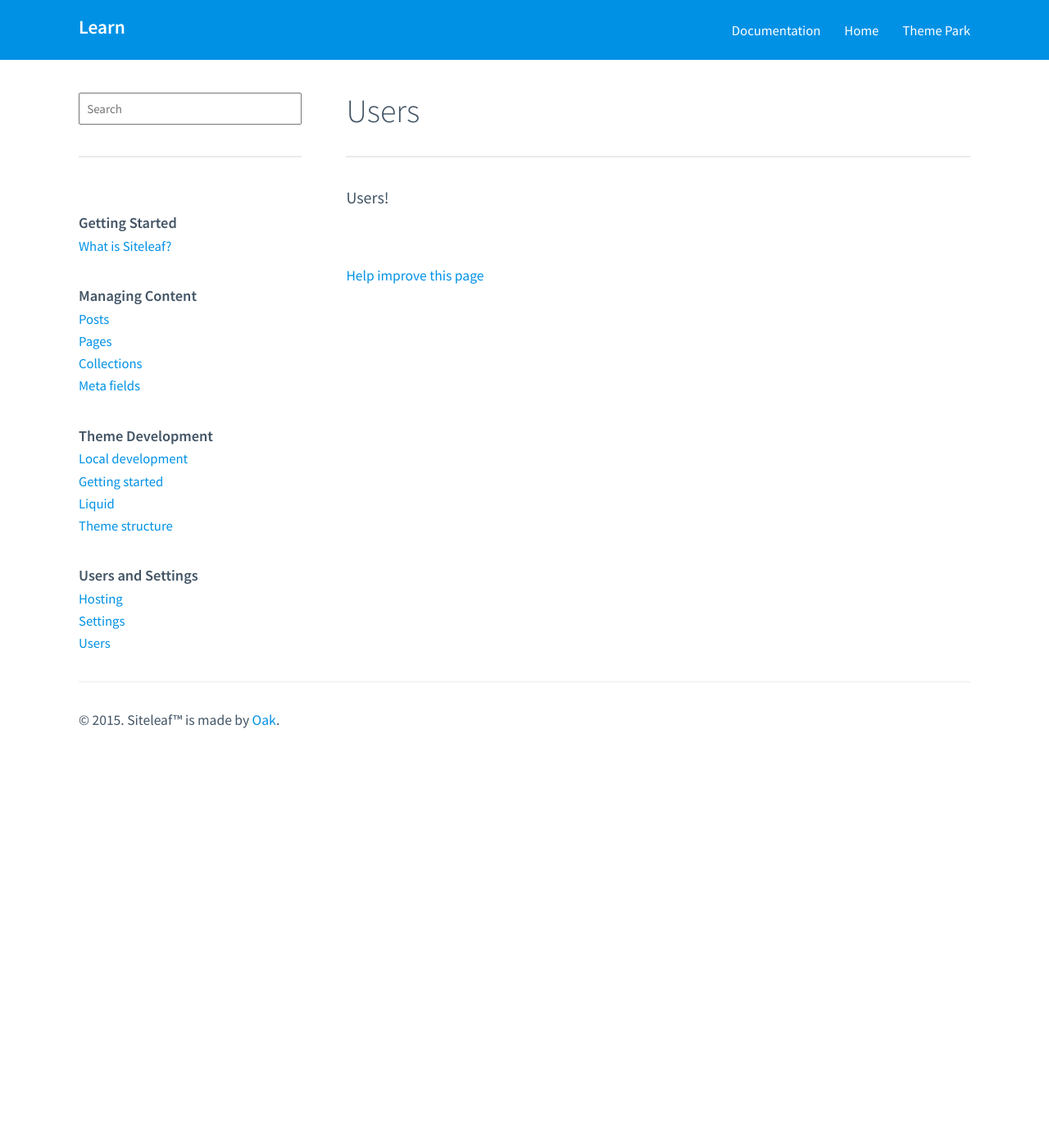
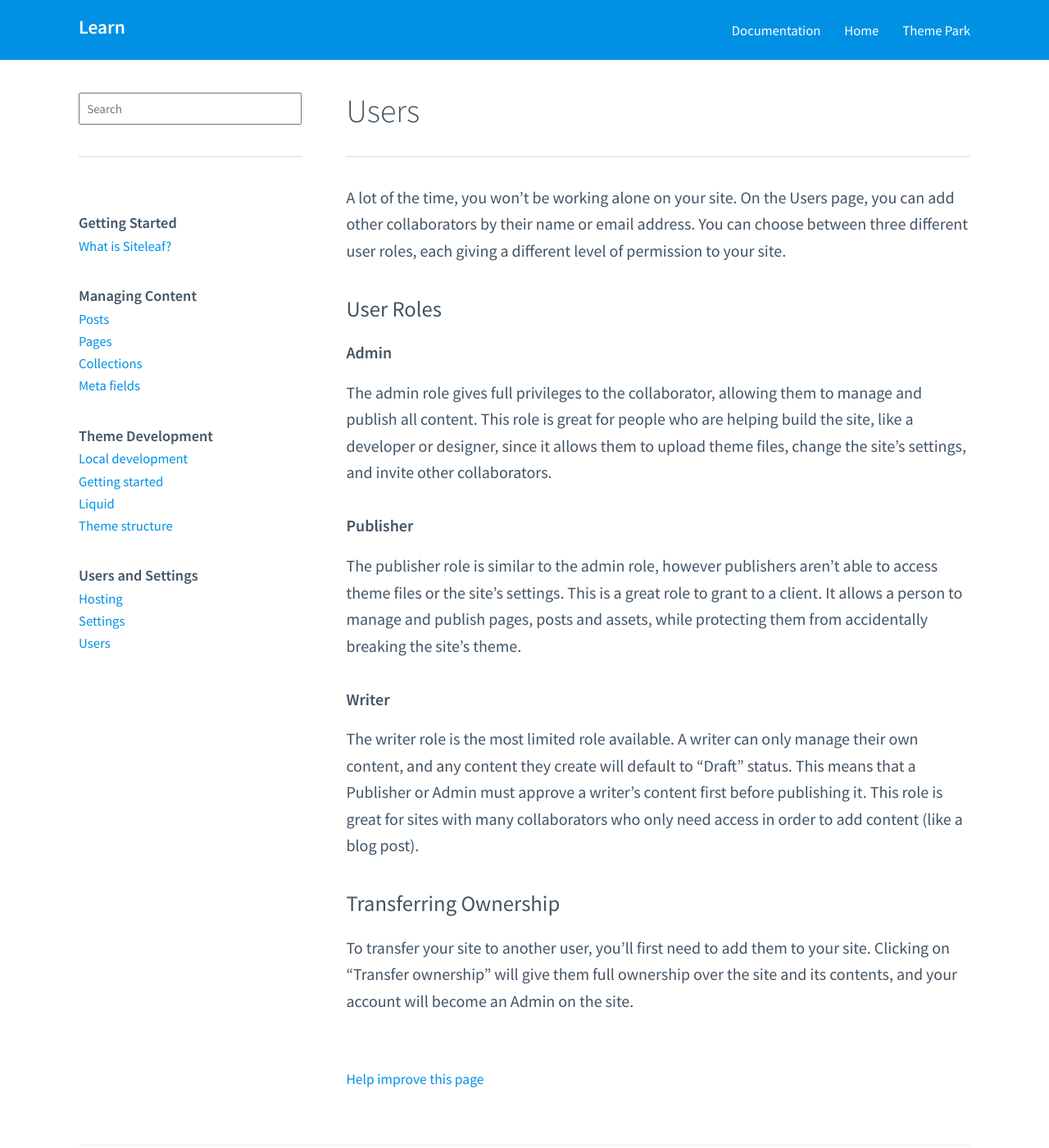
Before and after one commit to siteleaf/learn.siteleaf.com, a Jekyll site: the page built from _users-and-settings/users.markdown, in a window 1280 px wide and 1400 px high. Shown: the whole window at 82% size. Built offline with Jekyll 4.4.1, drawn with Linux system fonts in a browser that asks for light colours.

Commit message:
added users docs.

```diff
--- a/_users-and-settings/users.markdown
+++ b/_users-and-settings/users.markdown
@@ -4,4 +4,22 @@ date: 2015-12-17 08:02:00 -05:00
 layout: page
 ---
 
-Users!
+A lot of the time, you won't be working alone on your site. On the Users page, you can add other collaborators by their name or email address. You can choose between three different user roles, each giving a different level of permission to your site.
+
+## User Roles
+
+### Admin
+
+The admin role gives full privileges to the collaborator, allowing them to manage and publish all content. This role is great for people who are helping build the site, like a developer or designer, since it allows them to upload theme files, change the site’s settings, and invite other collaborators.
+
+### Publisher
+
+The publisher role is similar to the admin role, however publishers aren’t able to access theme files or the site’s settings. This is a great role to grant to a client. It allows a person to manage and publish pages, posts and assets, while protecting them from accidentally breaking the site’s theme.
+
+### Writer
+
+The writer role is the most limited role available. A writer can only manage their own content, and any content they create will default to “Draft” status. This means that a Publisher or Admin must approve a writer’s content first before publishing it. This role is great for sites with many collaborators who only need access in order to add content (like a blog post).
+
+## Transferring Ownership
+
+To transfer your site to another user, you'll first need to add them to your site. Clicking on "Transfer ownership" will give them full ownership over the site and its contents, and your account will become an Admin on the site.
```
